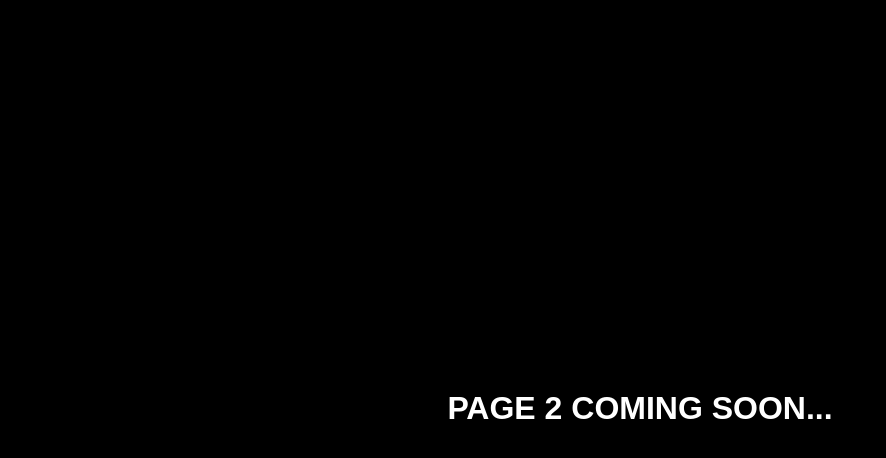
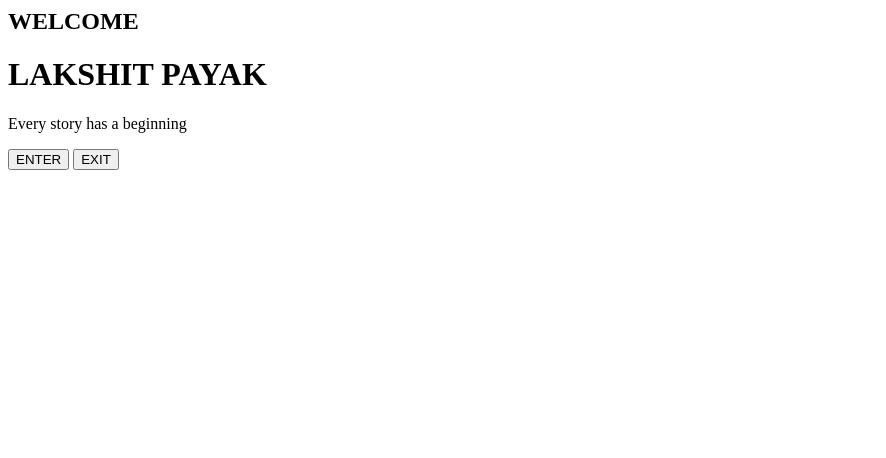
Before and after one commit to lakshitpayak/portfolio, a plain HTML site: page atmosphere.html in a window 1280 px wide. Shown: the whole page, without its empty margins (0-886 px from the left). Drawn offline with Linux system fonts and the light colour scheme.

Commit message:
Update atmosphere.html

```diff
--- a/atmosphere.html
+++ b/atmosphere.html
@@ -1,16 +1,23 @@
-<!DOCTYPE html>
-<html>
+<body>
 
-<head>
+<div class="background"></div>
 
-<title>Atmosphere</title>
+<div class="overlay"></div>
 
-</head>
+<div class="menu">
 
-<body style="background:black;color:white;display:flex;justify-content:center;align-items:center;height:100vh;font-family:Arial;">
+    <h2>WELCOME</h2>
 
-<h1>PAGE 2 COMING SOON...</h1>
+    <h1>LAKSHIT PAYAK</h1>
+
+    <p>Every story has a beginning</p>
+
+    <button>ENTER</button>
+
+    <button>EXIT</button>
+
+</div>
+
+<script src="js/script.js"></script>
 
 </body>
-
-</html>
```
